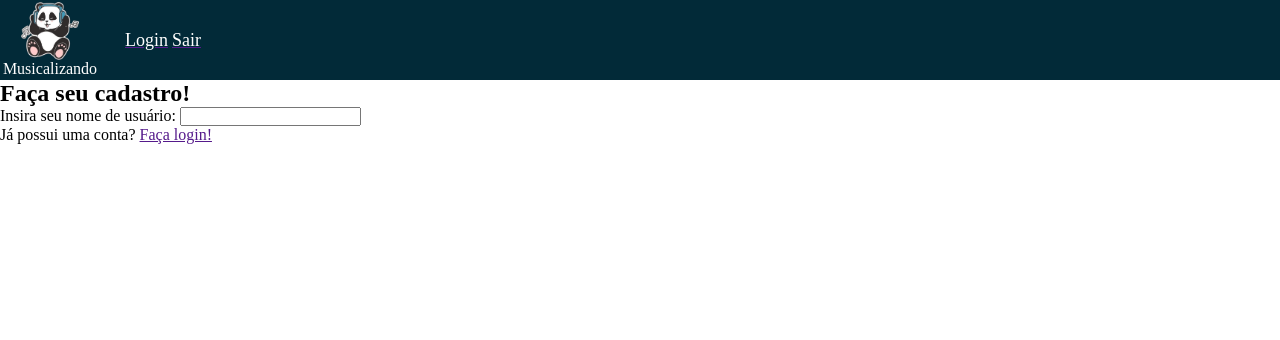
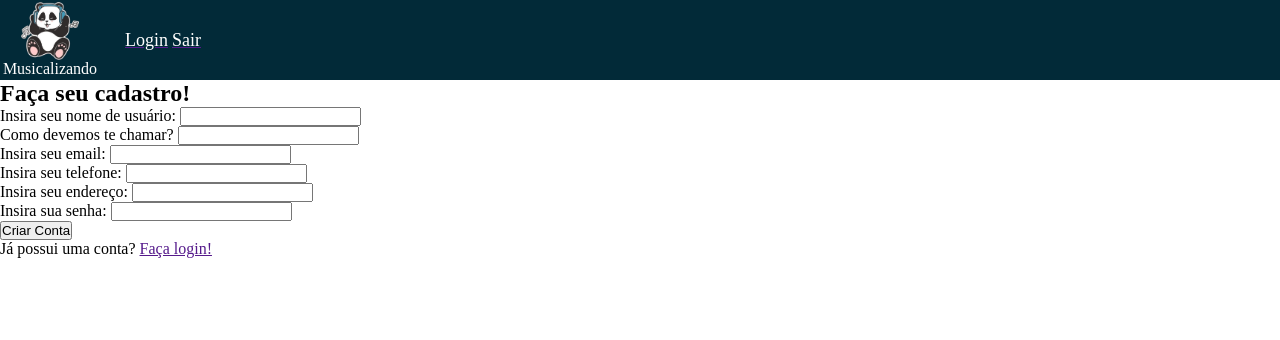
Before and after one commit to GiovanaCarrascosa/projeto_musical, a Flask app: template projeto_musical/templates/cadastro.html in a window 1280 px wide. Shown: the top 340 px of the page. Run offline with Flask 3, Linux system fonts and the light colour scheme; the template is opened without the code that fills it, so the values that code supplies are empty; some libraries are stand-ins or nearby versions.

Commit message:
terminado o html da tela de cadastro

```diff
--- a/projeto_musical/templates/cadastro.html
+++ b/projeto_musical/templates/cadastro.html
@@ -64,7 +64,7 @@
 
     </header>
 
-    <main class="main">
+    <main class="principal">
 
         <section class="main__formulario-cadastro">
 
@@ -72,23 +72,61 @@
 
             <div class="formulario-cadastro_input-usuario">
 
-                <label for="">Insira seu nome de usuário:</label>
-                <input type="text">
+                <!-- input para o nome de usuario -->
+                <label class="formulario-cadastro_label-usuario" for="">Insira seu nome de usuário:</label>
+                <input class="formulario-cadastro_input-usuario" type="text">
 
             </div>
 
-            <div class="formulario-cadastro_input-nome"></div>
-            <div class="formulario-cadastro_input-email"></div>
-            <div class="formulario-cadastro_input-telefone"></div>
-            <div class="formulario-cadastro_input-endereco"></div>
-            <div class="formulario-cadastro_input-senha"></div>
-            <div class="formulario-cadastro_btn-criar"></div>
+            <div class="formulario-cadastro_input-nome">
+
+                <!-- input para o nome de usuario -->
+                <label class="formulario-cadastro_label-nome" for="">Como devemos te chamar?</label>
+                <input class="formulario-cadastro_input-nome" type="text">
+
+            </div>
+
+            <div class="formulario-cadastro_input-email">
+
+                <!-- input para o email -->
+                <label class="formulario-cadastro_label-email" for="">Insira seu email:</label>
+                <input class="formulario-cadastro_input-email" type="text"ex: 1699999999>
+
+            </div>
+
+            <div class="formulario-cadastro_input-telefone">
+
+                <!-- input para o telefone -->
+                <label class="formulario-cadastro_label-telefone" for="">Insira seu telefone:</label>
+                <input class="formulario-cadastro_input-telefone" type="text">
+
+            </div>
+
+            <div class="formulario-cadastro_input-endereco">
+
+                <!-- input para o endereço -->
+                <label class="formulario-cadastro_label-endereco" for="">Insira seu endereço:</label>
+                <input class="formulario-cadastro_input-endereco" type="text">
+
+            </div>
+
+            <div class="formulario-cadastro_input-senha">
+
+                <!-- input para a senha-->
+                <label class="formulario-cadastro_label-senha" for="">Insira sua senha:</label>
+                <input class="formulario-cadastro_input-senha" type="text">
+
+            </div>
+
+            <div class="formulario-cadastro_btn-criar">
+
+                <button class="formulario-cadastro_btn-criar">Criar Conta</button>
+
+            </div>
 
             <span class="formulario-cadastro_link_logar">Já possui uma conta? <a href=""><span>Faça login!</span></a></span>
 
         </section>
-
-
 
     </main>
 
--- a/projeto_musical/templates/index.html
+++ b/projeto_musical/templates/index.html
@@ -66,11 +66,9 @@
 
     </header>
 
-    <main class="main">
+    <main class="principal">
 
         <section class="section-slider">
-
-
 
         </section>
 
```
